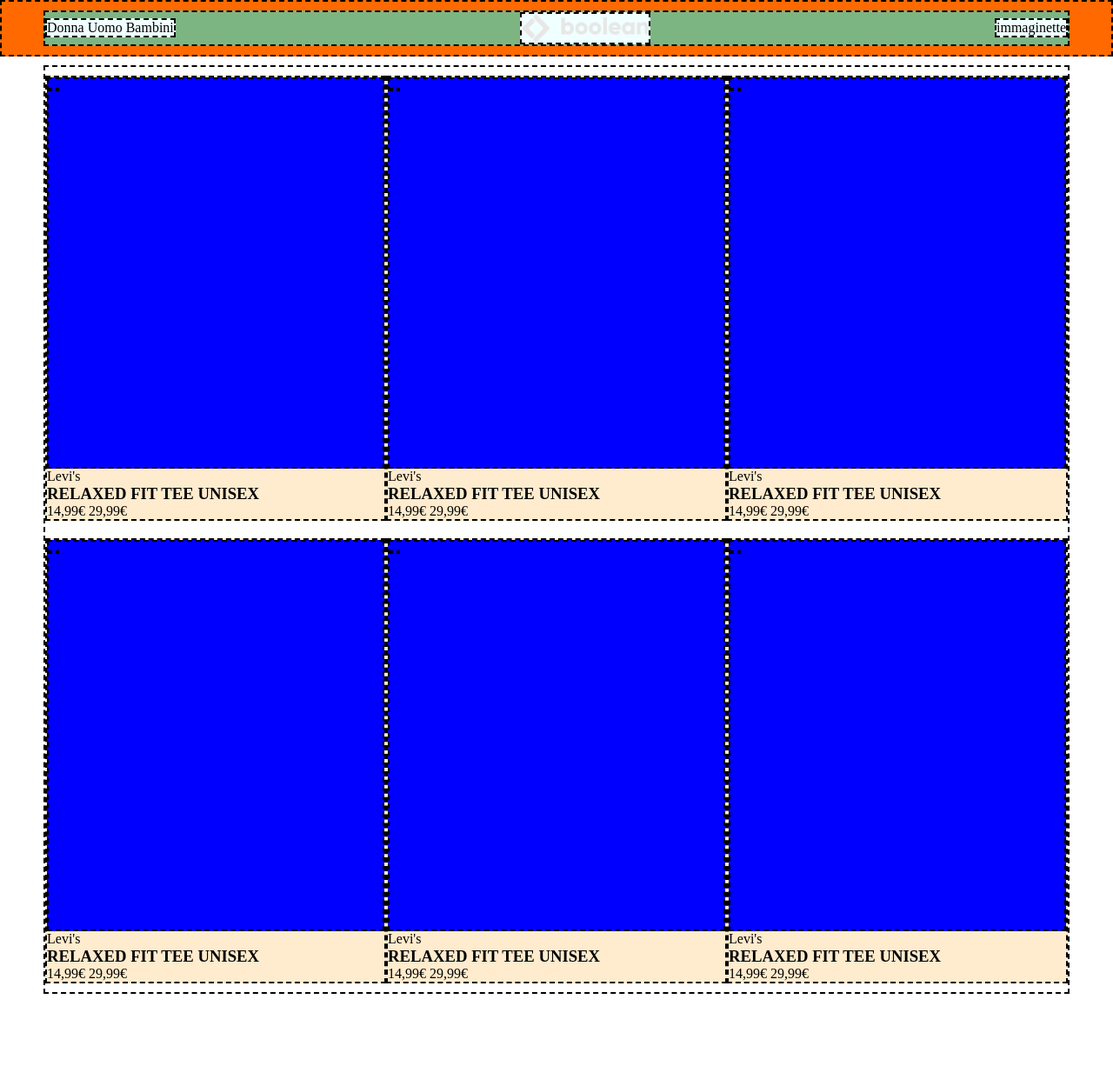
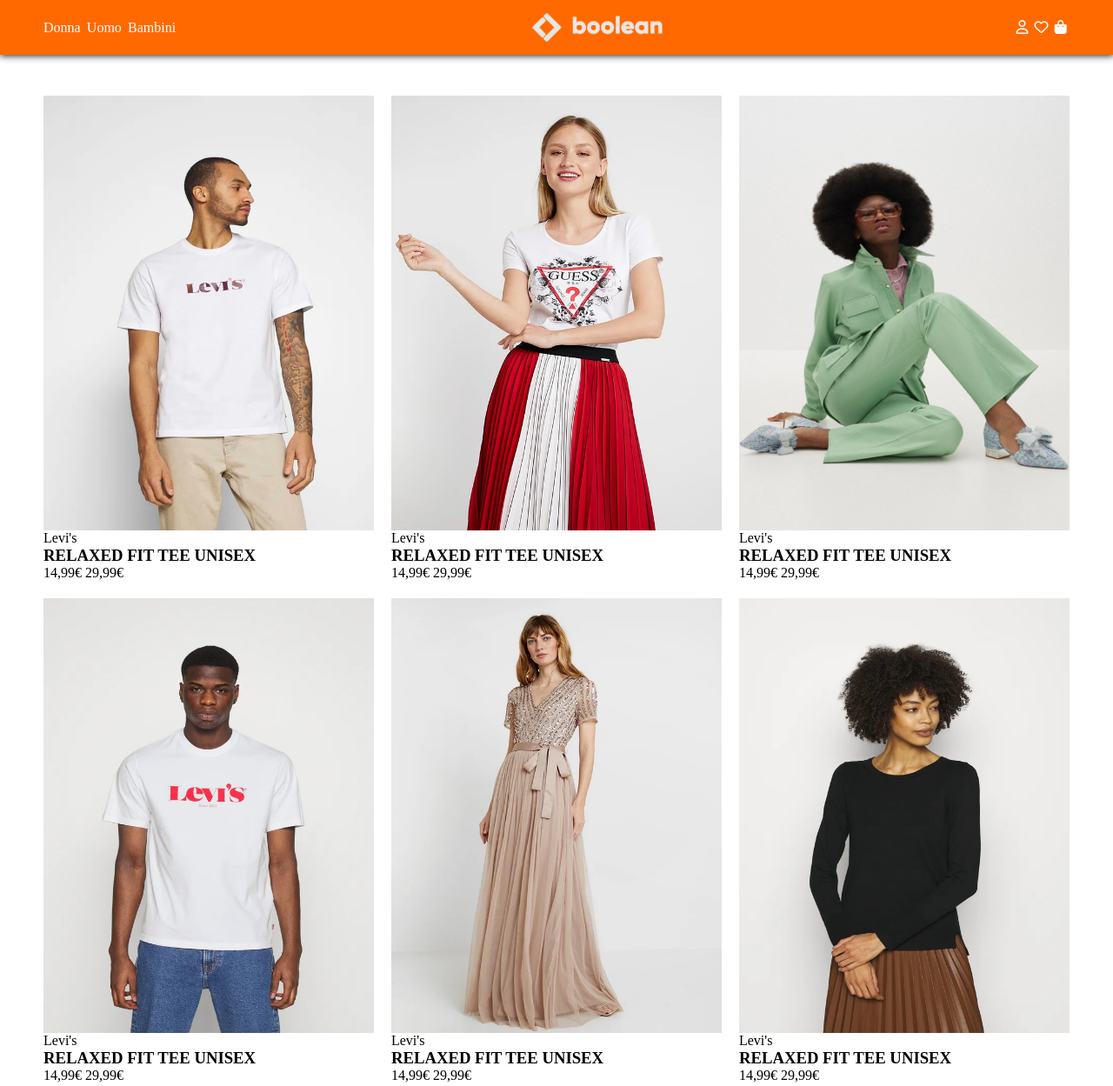
Before and after one commit to FrancescoPepi/html-css-boolando, a plain HTML site: page index.html in a window 1280 px wide. Shown: the top 1249 px of the page at 87% size. Before the commit the page ends 1153 px from the top, so only its background shows below. Drawn offline with Linux system fonts and the light colour scheme.

Commit message:
Style: add header

```diff
--- a/css/style.css
+++ b/css/style.css
@@ -6,19 +6,28 @@
   padding: 0;
   margin: 0;
 }
-header {
-  background-color: #ff6900;
+body {
+  margin-top: 80px;
 }
+
 .container {
   max-width: 1180px;
   margin: 10px auto;
 }
 
-img {
+main .container {
+  padding: 20px 0px;
+}
+
+.row {
+  margin: auto -10px;
+}
+header img {
   max-width: 150px;
 }
 .img-card > img {
   width: 100%;
+  height: 100%;
 }
 
 /*
@@ -33,18 +42,75 @@ img {
 .align-items {
   align-items: center;
 }
+.flex-wrap {
+  flex-wrap: wrap;
+}
+.relative {
+  position: relative;
+}
+/*
+    HEADER
+*/
+header {
+  background-color: #ff6900;
+  color: white;
+  padding: 5px 0px;
+  box-shadow: 0px 0px 8px 0.5px #1a1a1a;
+  position: fixed;
+  top: 0;
+  left: 0;
+  right: 0;
+  z-index: 10;
+}
+
+.gens *,
+.profile * {
+  padding-right: 0.2rem;
+  cursor: pointer;
+}
+
+/*
+    CARD
+*/
 .card {
-  width: calc(100% / 3);
-  margin: 10px auto;
+  width: calc(100% / 3 - 20px);
+  margin: 10px;
 }
 .img-card {
   width: 100%;
-  height: 450px;
-}
-.flex-wrap {
-  flex-wrap: wrap;
+  height: 500px;
 }
 
+.img-card:hover .img-1 {
+  display: none;
+}
+
+.img-2 {
+  position: absolute;
+  top: 0px;
+  left: 0px;
+  z-index: -1;
+}
+/*
+    FOOTER
+*/
+footer {
+  background-color: #1a1a1a;
+  color: rgb(255, 255, 255);
+  padding: 20px 0;
+}
+footer a {
+  text-decoration: none;
+  color: rgb(255, 255, 255);
+  padding-right: 0.5rem;
+}
+footer i {
+  padding-right: 0.2rem;
+  cursor: pointer;
+}
+.margin-footer {
+  margin-bottom: 0.5rem;
+}
 /*
       DEBUG
 */
--- a/index.html
+++ b/index.html
@@ -19,7 +19,7 @@
     <link rel="shortcut icon" href="./img/favicon.png" type="image/favicon" />
   </head>
   <body>
-    <header class="debug">
+    <header class="">
       <div class="container flex align-items between">
         <div class="gens">
           <span>Donna</span>
@@ -27,15 +27,22 @@
           <span>Bambini</span>
         </div>
         <img src="./img/boolean-logo.png" alt="boolean-logo" />
-        <div class="profile">immaginette</div>
+        <div class="profile">
+          <i class="fa-regular fa-user" style="color: #ffffff"></i>
+          <i class="fa-regular fa-heart" style="color: #ffffff"></i>
+          <i class="fa-solid fa-bag-shopping" style="color: #ffffff"></i>
+        </div>
       </div>
     </header>
+    <!-- main- card -->
     <main>
-      <div class="container flex flex-wrap debug">
+      <!-- section card1 -->
+      <div class="container">
+        <div class="row flex flex-wrap">
           <div class="card">
-          <div class="img-card">
-            <img src="" alt="" />
-            <img src="" alt="" />
+            <div class="img-card relative">
+              <img class="img-1" src="./img/1.webp" alt="" />
+              <img class="img-2" src="./img/1b.webp" alt="" />
             </div>
             <div class="description-card">
               <span>Levi's</span>
@@ -44,11 +51,11 @@
               <span class="price">29,99€</span>
             </div>
           </div>
-
+          <!-- section card2 -->
           <div class="card">
-          <div class="img-card">
-            <img src="" alt="" />
-            <img src="" alt="" />
+            <div class="img-card relative">
+              <img class="img-1" src="./img/2.webp" alt="" />
+              <img class="img-2" src="./img/2b.webp" alt="" />
             </div>
             <div class="description-card">
               <span>Levi's</span>
@@ -57,11 +64,11 @@
               <span class="price">29,99€</span>
             </div>
           </div>
-
+          <!-- section card3 -->
           <div class="card">
-          <div class="img-card">
-            <img src="" alt="" />
-            <img src="" alt="" />
+            <div class="img-card relative">
+              <img class="img-1" src="./img/3.webp" alt="" />
+              <img class="img-2" src="./img/3b.webp" alt="" />
             </div>
             <div class="description-card">
               <span>Levi's</span>
@@ -70,11 +77,11 @@
               <span class="price">29,99€</span>
             </div>
           </div>
-
+          <!-- section card4 -->
           <div class="card">
-          <div class="img-card">
-            <img src="" alt="" />
-            <img src="" alt="" />
+            <div class="img-card relative">
+              <img class="img-1" src="./img/4.webp" alt="" />
+              <img class="img-2" src="./img/4b.webp" alt="" />
             </div>
             <div class="description-card">
               <span>Levi's</span>
@@ -83,11 +90,11 @@
               <span class="price">29,99€</span>
             </div>
           </div>
-
+          <!-- section card5 -->
           <div class="card">
-          <div class="img-card">
-            <img src="" alt="" />
-            <img src="" alt="" />
+            <div class="img-card relative">
+              <img class="img-1" src="./img/5.webp" alt="" />
+              <img class="img-2" src="./img/5b.webp" alt="" />
             </div>
             <div class="description-card">
               <span>Levi's</span>
@@ -96,11 +103,11 @@
               <span class="price">29,99€</span>
             </div>
           </div>
-
+          <!-- section card6 -->
           <div class="card">
-          <div class="img-card">
-            <img src="" alt="" />
-            <img src="" alt="" />
+            <div class="img-card relative">
+              <img class="img-1" src="./img/6.webp" alt="" />
+              <img class="img-2" src="./img/6b.webp" alt="" />
             </div>
             <div class="description-card">
               <span>Levi's</span>
@@ -110,6 +117,29 @@
             </div>
           </div>
         </div>
+      </div>
     </main>
+    <footer>
+      <div class="container flex align-items between">
+        <div class="information">
+          <div class="margin-footer">Boolando s.r.l</div>
+          <div>
+            <a href="#">Informazioni legali</a>
+            <a href="#">Inormativa sula privacy</a>
+            <a href="#">Diritto di recesso</a>
+          </div>
+        </div>
+        <div class="social">
+          <div class="margin-footer profili">Trovaci anche su</div>
+          <div>
+            <i class="fa-brands fa-square-twitter" style="color: #ffffff"></i>
+            <i class="fa-brands fa-square-facebook" style="color: #ffffff"></i>
+            <i class="fa-brands fa-square-instagram" style="color: #ffffff"></i>
+            <i class="fa-brands fa-square-pinterest" style="color: #ffffff"></i>
+            <i class="fa-brands fa-square-youtube" style="color: #ffffff"></i>
+          </div>
+        </div>
+      </div>
+    </footer>
   </body>
 </html>
```
Lines whose indentation alone changed are shown as unchanged.
